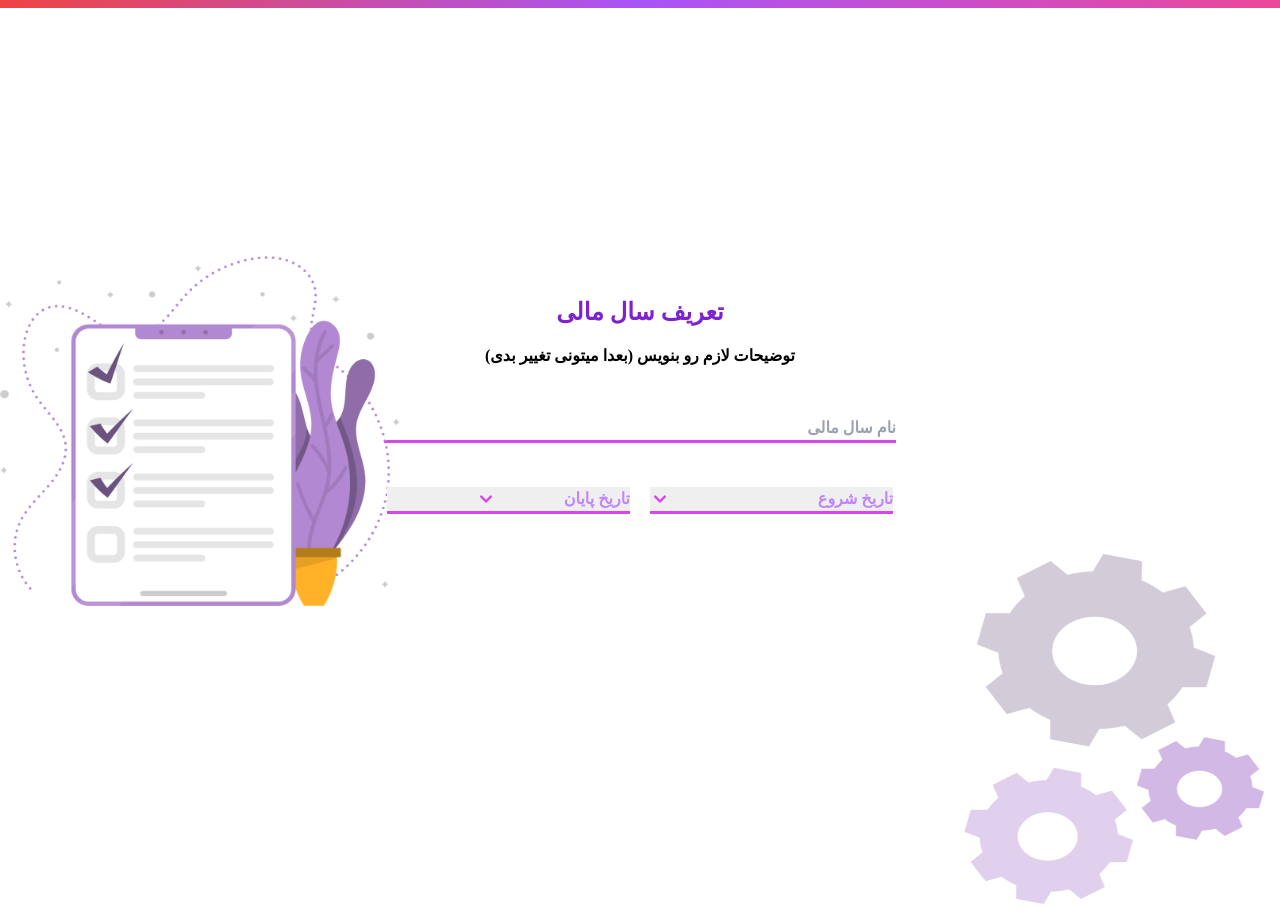
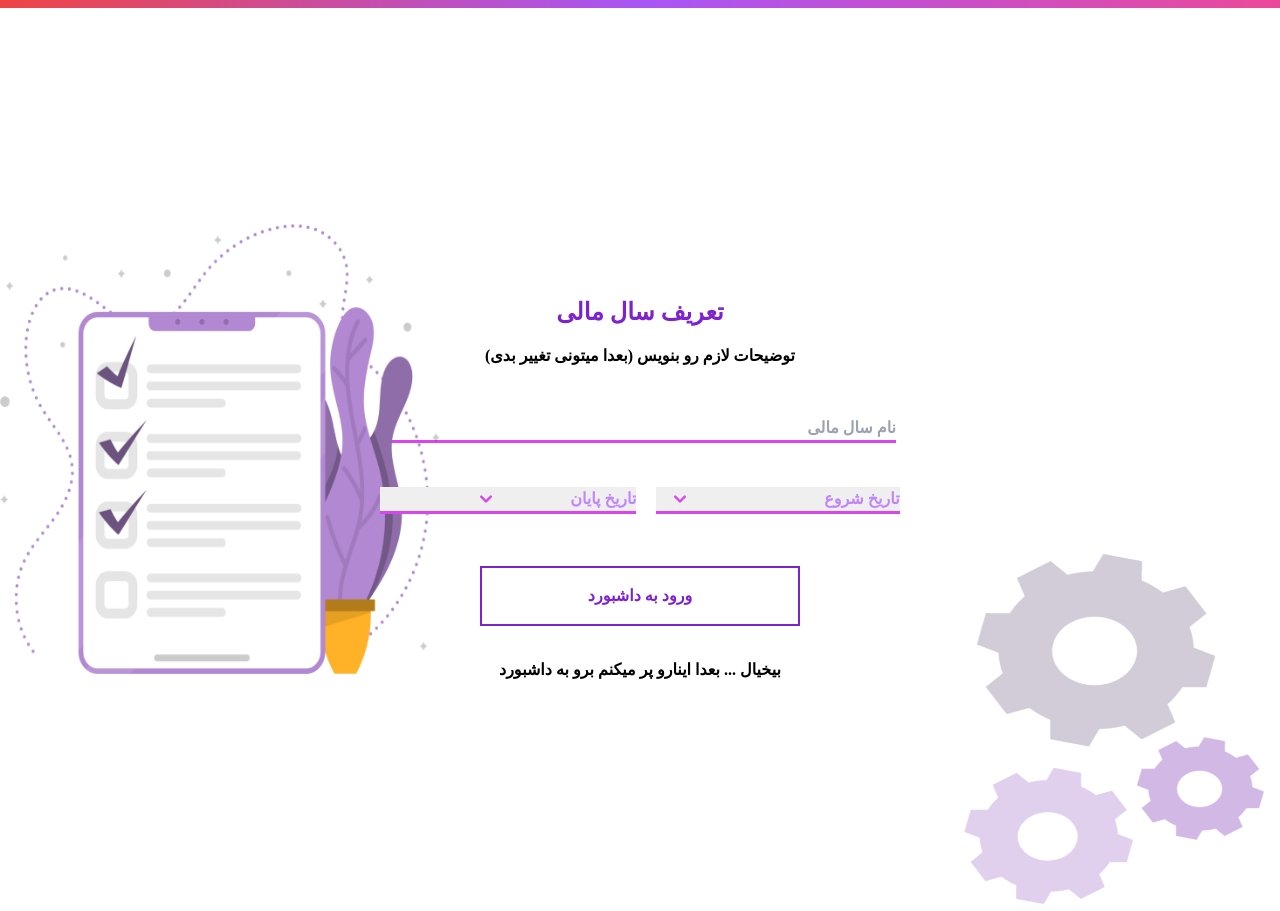
Before and after one commit to rekar-accounting/frontend, a Next.js app: page /fiscalYear in a window 1280 px wide. Built offline with nearby package versions, Linux system fonts and the light colour scheme.

Commit message:
Add Button Style

```diff
--- a/pages/fiscalYear.tsx
+++ b/pages/fiscalYear.tsx
@@ -7,7 +7,6 @@ const FiscalYear: NextPage = () => {
   return (
     <div>
       <div className="w-full h-2 bg-gradient-to-r from-red-500 via-purple-500 to-pink-500"></div>
-
       <div className="absolute mt-16 right-4 top-[490px]">
         <Image
           src="/assets/images/gear.png"
@@ -16,12 +15,12 @@ const FiscalYear: NextPage = () => {
           height={350}
         />
       </div>
-      <div className="absolute pt-10 mt-52">
+      <div className="absolute pt-10 mt-44">
         <Image
           src="/assets/images/last.png"
           alt={translate.fiscalYear.alt}
-          width={400}
-          height={350}
+          width={440}
+          height={450}
         />
       </div>
       <div className="mx-auto text-center">
@@ -46,13 +45,21 @@ const FiscalYear: NextPage = () => {
               <select className="w-[19%] ml-5  appearance-none  text-base  border-[3px] border-t-0 border-l-0 border-r-0 focus:outline-none login border-b-fuchsia-500 text-purple-400 ">
                 <option>{translate.fiscalYear.dateStart}</option>
               </select>
-              <ChevronDownIcon className="absolute w-8 h-6 ml-10 text-fuchsia-500" />
-              <select className=" w-[19%]  appearance-none  text-base  border-[3px] border-t-0 border-l-0 border-r-0 focus:outline-none login border-b-fuchsia-500 text-purple-400 ">
+              <ChevronDownIcon className="absolute w-8 h-6 ml-20 text-fuchsia-500" />
+              <select className=" w-[20%]  appearance-none  text-base  border-[3px] border-t-0 border-l-0 border-r-0 focus:outline-none login border-b-fuchsia-500 text-purple-400 ">
                 <option>{translate.fiscalYear.dateEnd}</option>
               </select>
               <ChevronDownIcon className="absolute w-8 h-6 left-[470px] text-fuchsia-500" />
             </div>
+            <div className="pt-3 pb-8 mt-10 text-center ">
+              <button className="w-3/12 py-4 text-purple-700 border-2 border-purple-700 ">
+                {translate.fiscalYear.login}
+              </button>
+            </div>
           </form>
+          <div>
+            <p>{translate.fiscalYear.nextStup}</p>
+          </div>
         </div>
       </div>
     </div>
--- a/public/locales/en.json
+++ b/public/locales/en.json
@@ -52,7 +52,7 @@
     "dateStart": " Date Start",
     "dateEnd": " Date End",
     "login": "Login to Dashboard",
-    "nextStup": "Don't worry ... I'll fill it in later",
+    "nextStup": "Don't worry ... I'll Fill It In Later ,Go To The Dashbord",
     "alt": "Login Image"
   }
 }
--- a/public/locales/fa.json
+++ b/public/locales/fa.json
@@ -52,7 +52,7 @@
     "dateStart": "تاریخ شروع",
     "dateEnd": "تاریخ پایان",
     "login": "ورود به داشبورد",
-    "nextStup": "بیخیال ... بعدا اینارو پر میکنم",
+    "nextStup": "بیخیال ... بعدا اینارو پر میکنم برو به داشبورد",
     "alt": "تصویر ورود"
   }
 }
```
